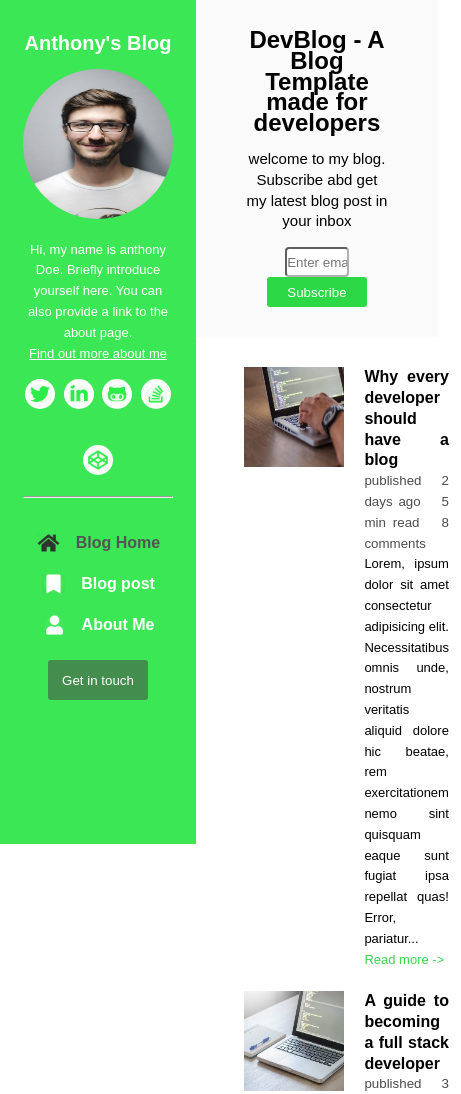
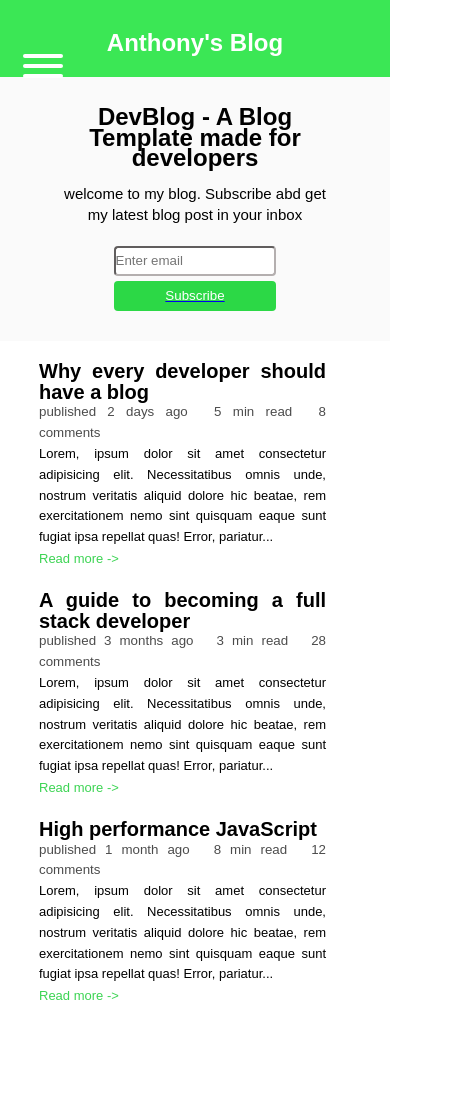
Before and after one commit to CodaarX/Lesson-2-Project, a plain HTML site: page Homepage-desktop-view/index.html in a window 390 px wide. Shown: the top 1094 px of the page, 461 px wide, since content can reach past the window. After the commit the page ends 1023 px from the top, so only its background shows below. Drawn offline with Linux system fonts and the light colour scheme.

Commit message:
mobile friendly, done

```diff
--- a/Homepage-desktop-view/css/style.css
+++ b/Homepage-desktop-view/css/style.css
@@ -30,6 +30,7 @@
     height: 40px;
     width: 100px;
     margin-top: 15px;
+    cursor: pointer;
 }
 
 /* header */
@@ -58,6 +59,11 @@ margin: 25px 0;
     list-style: none;
     color: white;
 
+}
+
+.nav ul li a{
+    text-decoration: none;
+    color: white;
 }
 
 .nav ul .list-div{
@@ -136,6 +142,7 @@ margin: 25px 0;
     height: 30px;
     width: 100px;
     border: none;
+    cursor: pointer;
 }
 
 .section .top .container{
@@ -193,8 +200,7 @@ margin: 25px 0;
 }
 
 .section .body .article h3{
-    font-size: medium;
-    font-family: Arial, Helvetica, sans-serif;
+    font-size: 20px;
 }
 .section .body .article p,
 .section .body .article a{
@@ -206,3 +212,112 @@ margin: 25px 0;
     width: 100px;
     margin-right: 20px;
 }
+
+
+/* mobile responsivness */
+
+
+@media(max-width: 800px){
+    header .persona, header .nav{
+    display: none;
+    }
+
+    .main-body{
+        display: inline-block;
+        max-width: 100vw;
+    }
+
+
+    .hamburger{
+    background: #3be755;
+    margin: none;
+    padding: none;
+    }
+
+    #hamburger {
+    width: 40px;
+    height: 3px;
+    display: block;
+    position: relative;
+    float: left;
+    transform: rotate(0deg);
+    transition: .5s ease-in-out;
+    cursor: pointer;
+    }
+    #hamburger span {
+    display: block;
+    position: absolute;
+    height: 4px;
+    width: 100%;
+    background: white;
+    border-radius: 9px;
+    opacity: 1;
+    left: 0;
+    transform: rotate(0deg);
+    transition: .25s ease-in-out;
+    }
+    #hamburger span:nth-child(1) {
+    top: 0px;
+    }
+    #hamburger span:nth-child(2) {
+    top: 10px;
+    }
+    #hamburger span:nth-child(3) {
+    top: 20px;
+    }
+
+
+    .header{
+        background-color: #3be755;
+        text-align: center;
+        color: white;
+        max-width: 100vw;
+    }
+
+    .main-body h1{
+        display: in-line;
+        font-size: 24px;
+
+    }
+
+    .article .image-div{
+        display: none;
+    }
+
+    .section .body{
+        max-width: 90vw;
+        padding: 0;
+        margin: auto;
+        text-align: justify;
+    }
+
+
+    .section .form input,
+    .section .form button{
+        display: block;
+        height: 30px;
+        width: 90%;
+        border-radius: 4px;
+        border-color: rgb(180, 175, 175);
+        justify-content: center;
+        margin: auto;
+        margin-top: 5px;
+    }
+
+    .section .top .container {
+        margin: auto;
+        text-align: center;
+        max-height: auto;
+        justify-items: center;
+        width: 80%;
+        padding: 10px 0;
+    }
+
+    .section .body{
+        margin: auto;
+        text-align: justify;
+        max-height: auto;
+        justify-items: center;
+        width: 80%;
+    }
+}
--- a/Homepage-desktop-view/index.html
+++ b/Homepage-desktop-view/index.html
@@ -9,26 +9,34 @@
 </head>
 <body class="main-body">
     <header class="header">
+        <h1>Anthony's Blog</h1>
         <div class="persona">
-            <h1>Anthony's Blog</h1>
             <img class="personal-pic" src="./img/man.jpeg" alt="Persona">
             <p>Hi, my name is anthony Doe. Briefly introduce yourself here. You can also provide a link to the about page. <br> <a class = "find-out" href="about.html">Find out more about me</a></p>
-            <img class="socials" src="./img/twitter.png" alt="twitter">
-            <img class="socials" src="./img/linked.png" alt="linked-in">
-            <img class="socials" src="./img/github.png" alt="git hub">
-            <img class="socials"src="./img/stack.png" alt="stack overflow">
-            <img class="socials"src="./img/codepen.png" alt="code pen">
+            <a href="#"><img class="socials" src="./img/twitter.png" alt="twitter"></a>
+            <a href="#"><img class="socials" src="./img/linked.png" alt="linked-in"></a>
+            <a href="#"><img class="socials" src="./img/github.png" alt="git hub"></a>
+            <a href="#"><img class="socials"src="./img/stack.png" alt="stack overflow"></a>
+            <a href="#"><img class="socials"src="./img/codepen.png" alt="code pen"></a>
             <div class="hr"><hr></div>
         </div>
         <div class="nav">
             <nav>
                 <ul>
-                    <li><div class="list-div"><img src="./img/home.png" alt="home icon"> <span class="current"> Blog Home</span></div></li>
-                    <li><div class="list-div"><img src="./img/bookmark.png" alt="bookmark icon"> Blog post</div></li>
-                    <li><div class="list-div"><img src="./img/user.png" alt="user icon"> About Me</div></li>
+                    <li><div class="list-div"><img src="./img/home.png" alt="home icon"> <a href="index.html"><span class="current"> Blog Home</span></a></div></li>
+                    <li><div class="list-div"><img src="./img/bookmark.png" alt="bookmark icon"> <a href="blog.html"> Blog post</a></div></li>
+                    <li><div class="list-div"><img src="./img/user.png" alt="user icon"><a href="about.html"> About Me</a></div></li>
                 </ul>
+                <a href="#"><input type="button" class="m-btn" value="Get in touch"></a>
             </nav>
-            <input type="button" class="m-btn" value="Get in touch">
+
+        </div>
+        <div class="hamburger">
+                <div id="hamburger">
+                <span></span>
+                <span></span>
+                <span></span>
+            </div>
         </div>
     </header>
     <section class="section">
@@ -38,7 +46,7 @@
                     <p>welcome to my blog. Subscribe abd get my latest blog post in your inbox</p>
                     <form class="form">
                     <input type="email" name="email" id="email" placeholder="Enter email">
-                    <button type="submit">Subscribe</button>
+                    <a href="#"><button type="submit">Subscribe</button></a>
                     </form>
                 </div>
             </div>
```
Also changed, not shown: Homepage-desktop-view/about.html (added).
